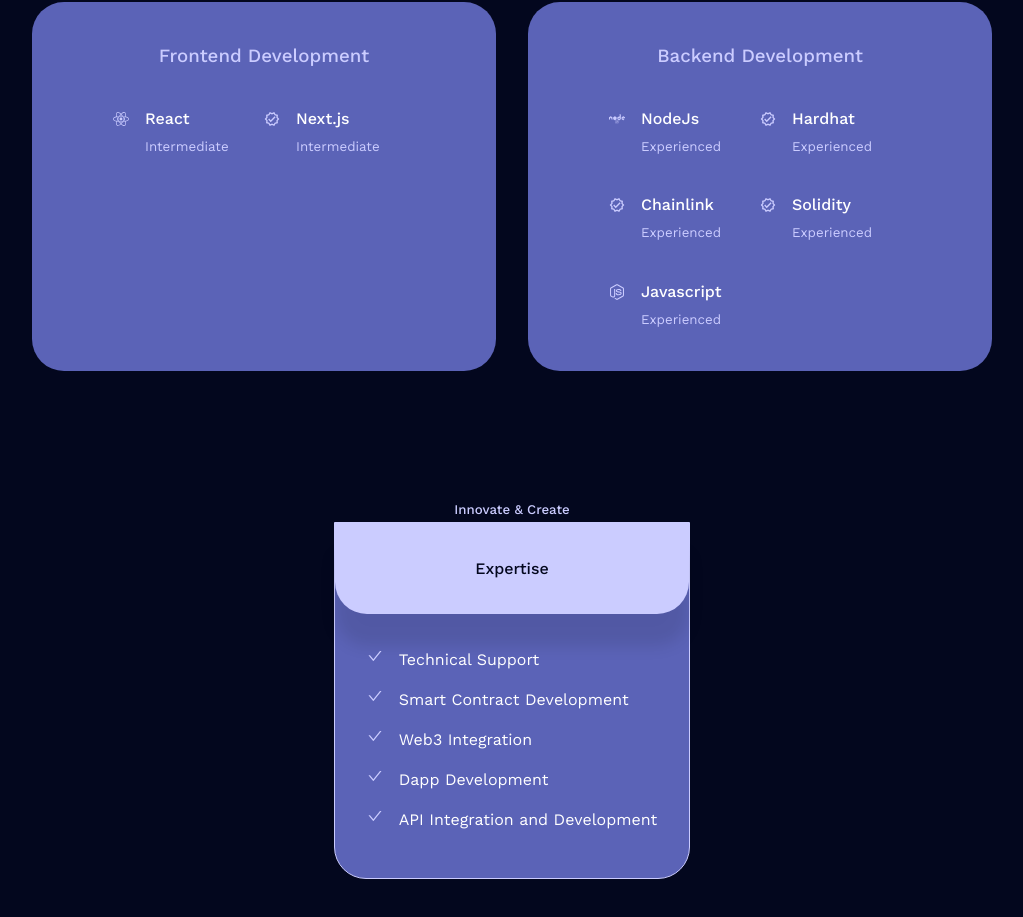
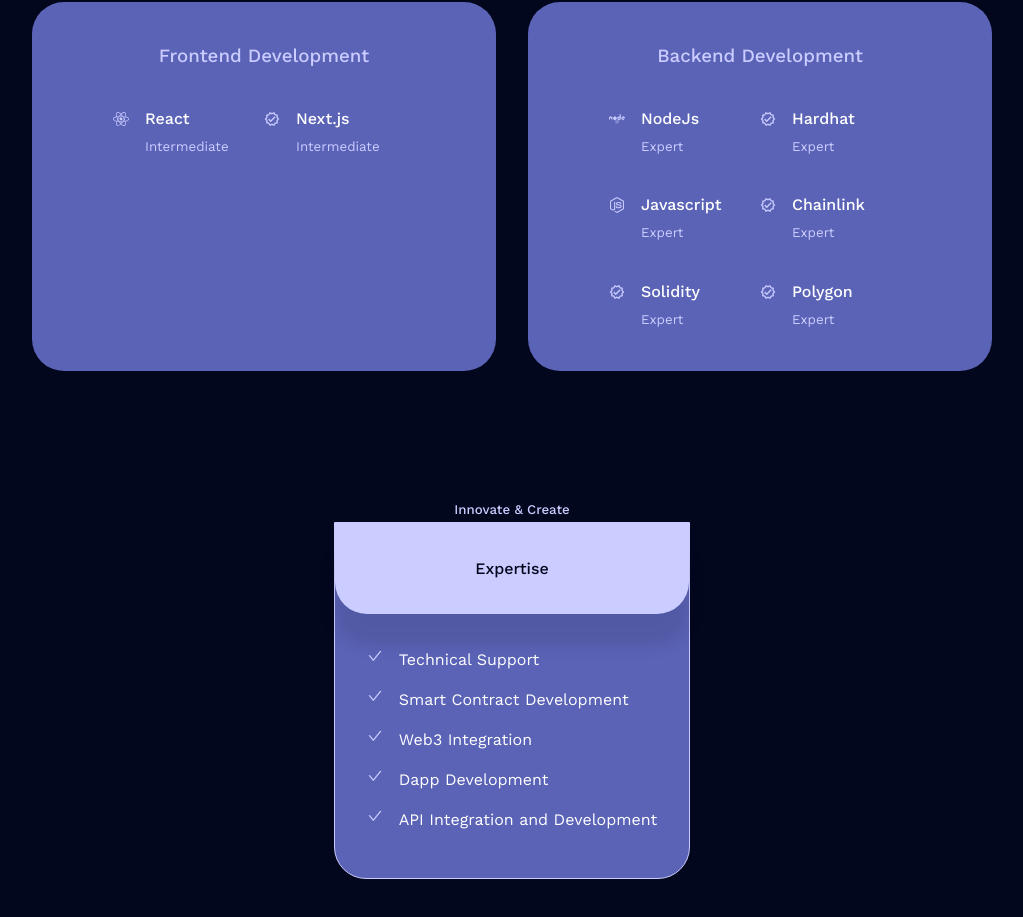
Before and after one commit to Huncho-J/Portfolio-V1, a React (Create React App) app: page / in a window 1280 px wide. Shown: the part 1411-2328 px from the top of the page, without its empty margins (128-1151 px from the left). Built offline with nearby package versions, Linux system fonts and the light colour scheme.

Commit message:
Update Experience.js

```diff
--- a/src/components/experience/Experience.js
+++ b/src/components/experience/Experience.js
@@ -33,35 +33,42 @@
                         <FaNode className='exp-icons'/>
                       <div>
                       <h4>NodeJs</h4>
-                        <small className='text-light'>Experienced</small>
+                        <small className='text-light'>Expert</small>
                       </div>
                     </article>
                     <article className='exp-details'>
                         <MdOutlineVerified className='exp-icons' />
                         <div>
                         <h4>Hardhat</h4>
-                        <small className='text-light'>Experienced</small>
+                        <small className='text-light'>Expert</small>
+                        </div>
+                    </article>
+                    <article className='exp-details'>
+                    <FaNodeJs className='exp-icons'/>
+                        <div>
+                        <h4>Javascript</h4>
+                        <small className='text-light'>Expert</small>
                         </div>
                     </article>
                     <article className='exp-details'>
                         <MdOutlineVerified className='exp-icons' />
                         <div>
                         <h4>Chainlink</h4>
-                        <small className='text-light'>Experienced</small>
+                        <small className='text-light'>Expert</small>
                         </div>
                     </article>
                     <article className='exp-details'>
                         <MdOutlineVerified className='exp-icons'/>
                         <div>
                         <h4>Solidity</h4>
-                        <small className='text-light'>Experienced</small>
+                        <small className='text-light'>Expert</small>
                         </div>
                     </article>
                     <article className='exp-details'>
-                    <FaNodeJs className='exp-icons'/>
+                        <MdOutlineVerified className='exp-icons'/>
                         <div>
-                        <h4>Javascript</h4>
-                        <small className='text-light'>Experienced</small>
+                        <h4>Polygon</h4>
+                        <small className='text-light'>Expert</small>
                         </div>
                     </article>
                  </div>
```
